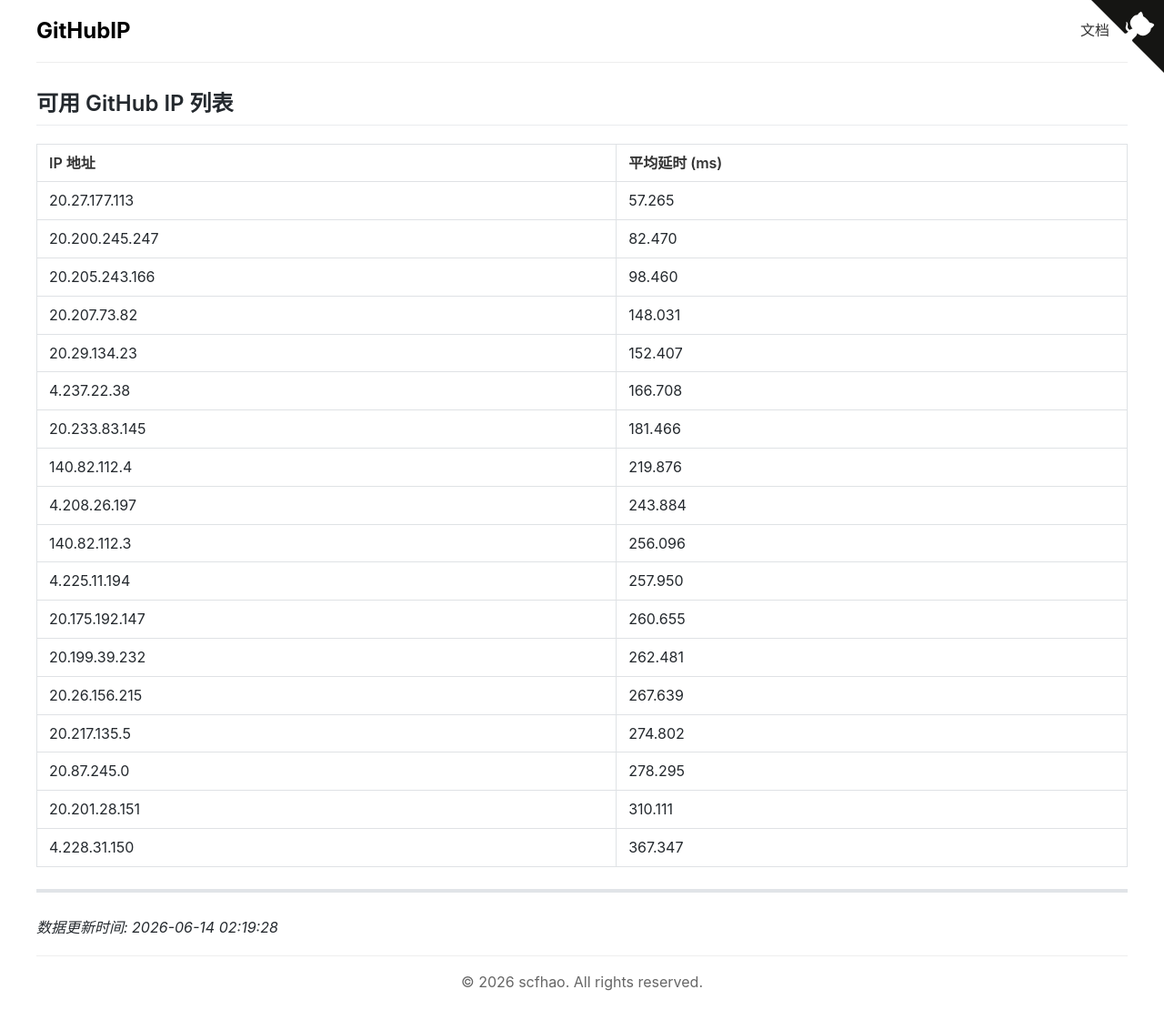
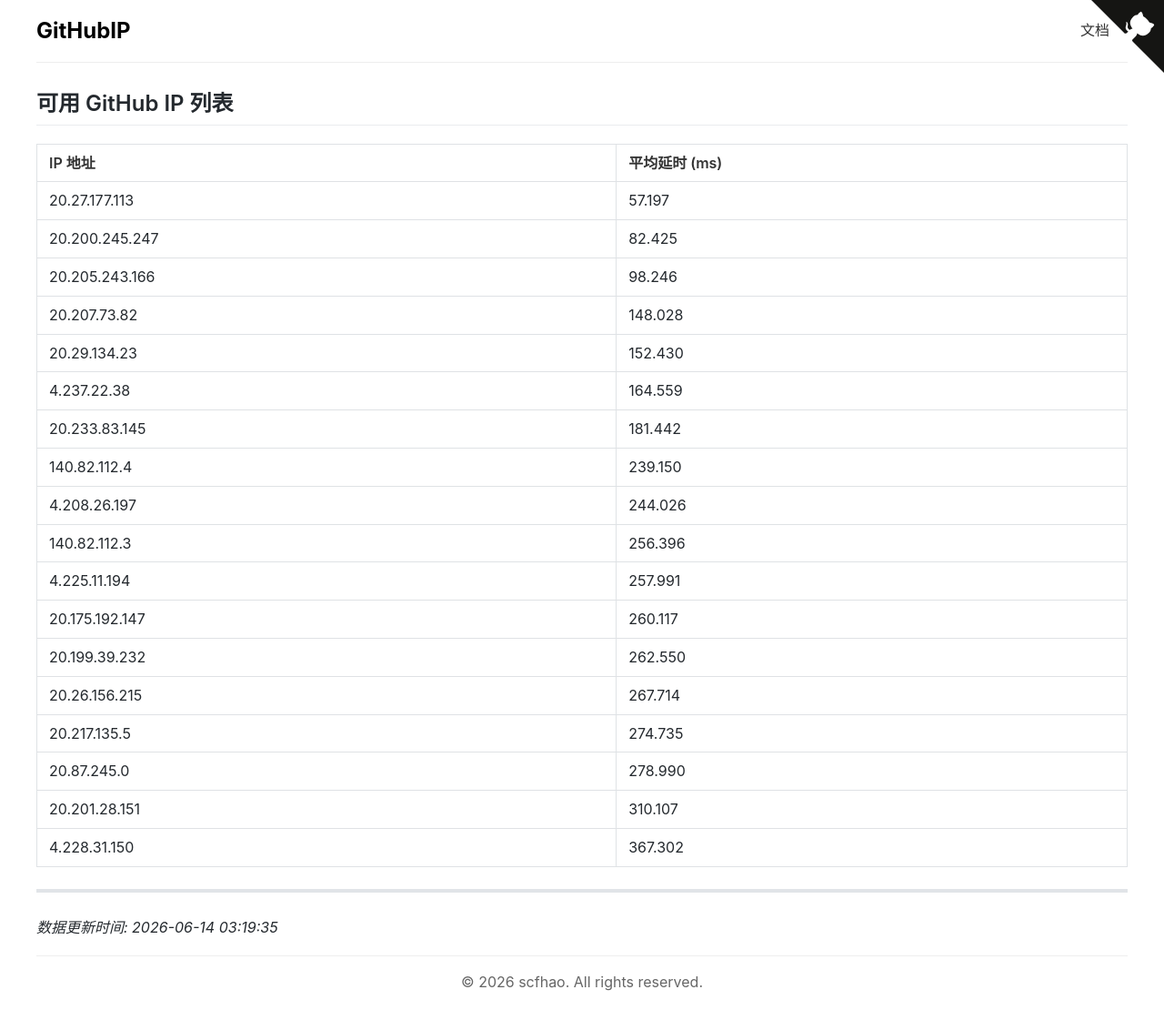
Before and after one commit to scfhao/GitHubIP, a Jekyll site: the page built from index.md, in a window 1280 px wide. Shown: the whole page at 91% size. Built offline with Jekyll 4.4.1, drawn with Linux system fonts in a browser that asks for light colours.

Commit message:
自动脚本执行 - 2026-06-14 03:19:35

```diff
--- a/index.md
+++ b/index.md
@@ -1,32 +1,32 @@
 ---
 layout: home
 title: GitHub IP 列表
-date: 2026-06-14 02:19:28
+date: 2026-06-14 03:19:35
 ---
 
 ## 可用 GitHub IP 列表
 
 | IP 地址 | 平均延时 (ms) |
 |---------|--------------|
-| 20.27.177.113 | 57.265 |
-| 20.200.245.247 | 82.470 |
-| 20.205.243.166 | 98.460 |
-| 20.207.73.82 | 148.031 |
-| 20.29.134.23 | 152.407 |
-| 4.237.22.38 | 166.708 |
-| 20.233.83.145 | 181.466 |
-| 140.82.112.4 | 219.876 |
-| 4.208.26.197 | 243.884 |
-| 140.82.112.3 | 256.096 |
-| 4.225.11.194 | 257.950 |
-| 20.175.192.147 | 260.655 |
-| 20.199.39.232 | 262.481 |
-| 20.26.156.215 | 267.639 |
-| 20.217.135.5 | 274.802 |
-| 20.87.245.0 | 278.295 |
-| 20.201.28.151 | 310.111 |
-| 4.228.31.150 | 367.347 |
+| 20.27.177.113 | 57.197 |
+| 20.200.245.247 | 82.425 |
+| 20.205.243.166 | 98.246 |
+| 20.207.73.82 | 148.028 |
+| 20.29.134.23 | 152.430 |
+| 4.237.22.38 | 164.559 |
+| 20.233.83.145 | 181.442 |
+| 140.82.112.4 | 239.150 |
+| 4.208.26.197 | 244.026 |
+| 140.82.112.3 | 256.396 |
+| 4.225.11.194 | 257.991 |
+| 20.175.192.147 | 260.117 |
+| 20.199.39.232 | 262.550 |
+| 20.26.156.215 | 267.714 |
+| 20.217.135.5 | 274.735 |
+| 20.87.245.0 | 278.990 |
+| 20.201.28.151 | 310.107 |
+| 4.228.31.150 | 367.302 |
 
 ---
 
-*数据更新时间: 2026-06-14 02:19:28*
+*数据更新时间: 2026-06-14 03:19:35*
```
